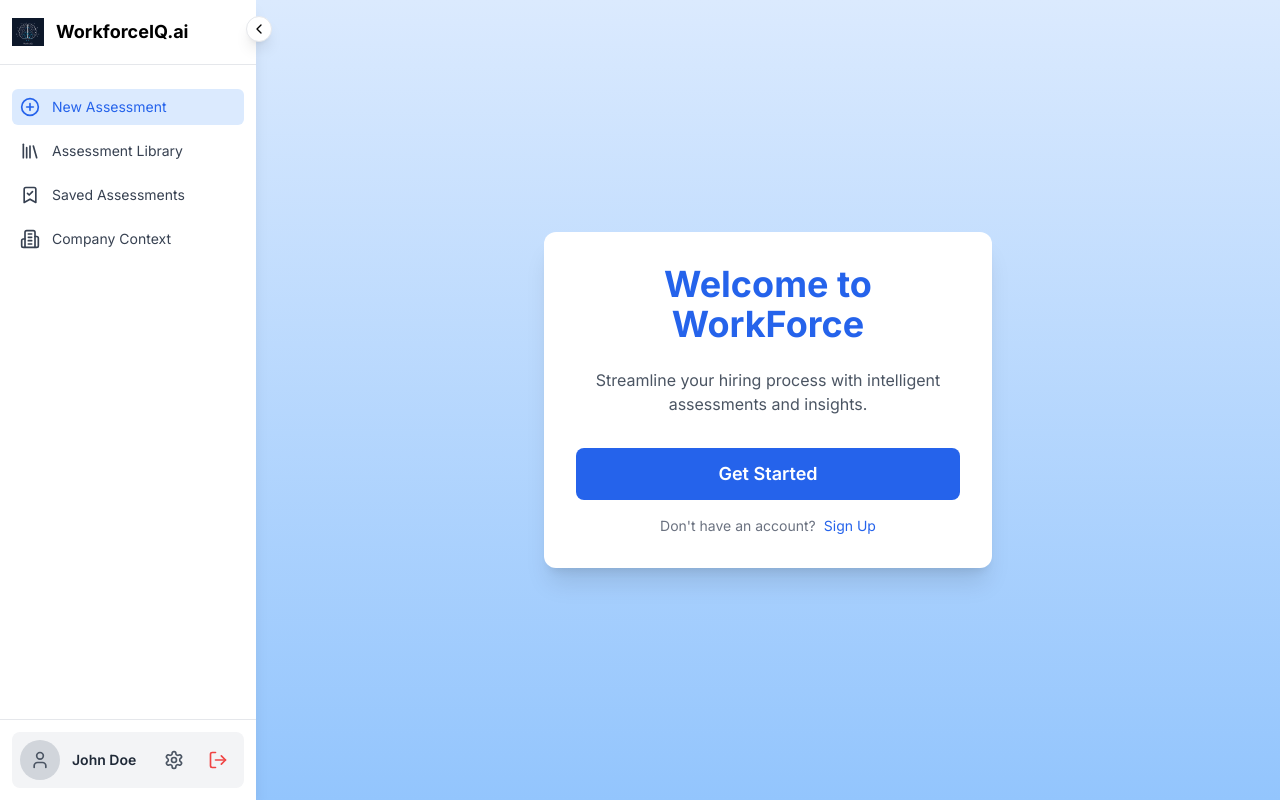
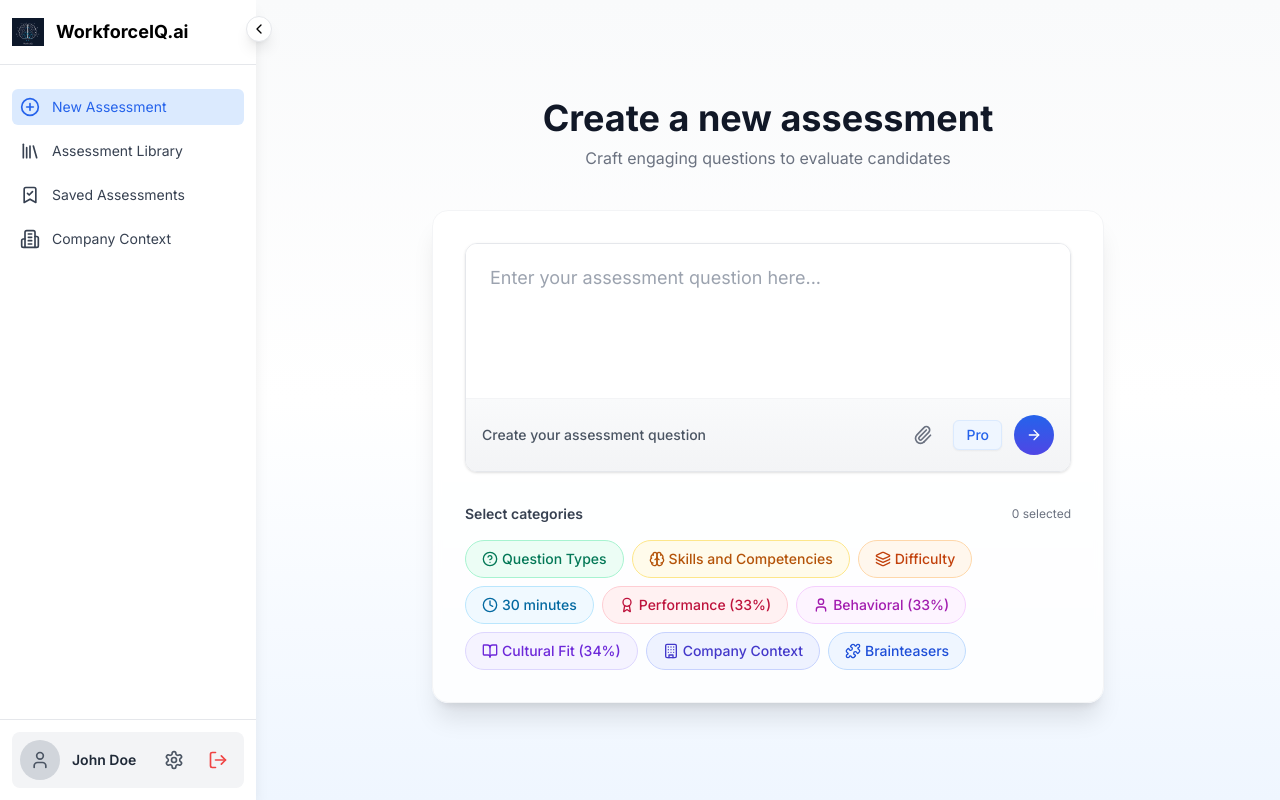
Before and after one commit to prodib01/work-force, a React (Vite) app in the folder workforce-frontend/: page / in a window 1280 px wide. Built offline with nearby package versions, Linux system fonts and the light colour scheme.

Commit message:
new-assessment

```diff
--- a/workforce-frontend/src/pages/Home.tsx
+++ b/workforce-frontend/src/pages/Home.tsx
@@ -1,38 +1,117 @@
-import React from 'react';
-import { Link } from 'react-router-dom';
+import React, { useState } from 'react';
+import { Paperclip, ArrowRight, Clock, Building, Brain, Award, User, BookOpen, Puzzle, Layers, HelpCircle } from 'lucide-react';
 
-const WelcomePage: React.FC = () => {
+function AssessmentPage() {
+    const [question, setQuestion] = useState('');
+    const [selectedCategories, setSelectedCategories] = useState([]);
+    const [isInputFocused, setIsInputFocused] = useState(false);
+
+    const handleCategoryToggle = (categoryId) => {
+        if (selectedCategories.includes(categoryId)) {
+            setSelectedCategories(selectedCategories.filter(id => id !== categoryId));
+        } else {
+            setSelectedCategories([...selectedCategories, categoryId]);
+        }
+    };
+
+    const handleSubmit = (e) => {
+        e.preventDefault();
+        console.log({ question, selectedCategories });
+    };
+
+    const categories = [
+        { id: 'question-types', name: 'Question Types', color: 'bg-emerald-50 text-emerald-700 border-emerald-200', activeColor: 'ring-emerald-400', icon: <HelpCircle size={16} className="mr-1" /> },
+        { id: 'skills', name: 'Skills and Competencies', color: 'bg-amber-50 text-amber-700 border-amber-200', activeColor: 'ring-amber-400', icon: <Brain size={16} className="mr-1" /> },
+        { id: 'difficulty', name: 'Difficulty', color: 'bg-orange-50 text-orange-700 border-orange-200', activeColor: 'ring-orange-400', icon: <Layers size={16} className="mr-1" /> },
+        { id: 'time-frame', name: '30 minutes', color: 'bg-sky-50 text-sky-700 border-sky-200', activeColor: 'ring-sky-400', icon: <Clock size={16} className="mr-1" /> },
+        { id: 'performance', name: 'Performance (33%)', color: 'bg-rose-50 text-rose-700 border-rose-200', activeColor: 'ring-rose-400', icon: <Award size={16} className="mr-1" /> },
+        { id: 'behavioral', name: 'Behavioral (33%)', color: 'bg-fuchsia-50 text-fuchsia-700 border-fuchsia-200', activeColor: 'ring-fuchsia-400', icon: <User size={16} className="mr-1" /> },
+        { id: 'cultural-fit', name: 'Cultural Fit (34%)', color: 'bg-violet-50 text-violet-700 border-violet-200', activeColor: 'ring-violet-400', icon: <BookOpen size={16} className="mr-1" /> },
+        { id: 'company-context', name: 'Company Context', color: 'bg-indigo-50 text-indigo-700 border-indigo-200', activeColor: 'ring-indigo-400', icon: <Building size={16} className="mr-1" /> },
+        { id: 'brain-teasers', name: 'Brainteasers', color: 'bg-blue-50 text-blue-700 border-blue-200', activeColor: 'ring-blue-400', icon: <Puzzle size={16} className="mr-1" /> },
+    ];
+
     return (
-        <div className="min-h-screen bg-gradient-to-br from-blue-100 to-blue-300 flex flex-col items-center justify-center p-4">
-            <div className="max-w-md w-full bg-white shadow-xl rounded-xl p-8 text-center">
-                <h1 className="text-4xl font-bold text-blue-600 mb-6">Welcome to WorkForce</h1>
-                <p className="text-gray-600 mb-8">
-                    Streamline your hiring process with intelligent assessments and insights.
-                </p>
+        <div className="min-h-screen bg-gradient-to-br from-gray-50 via-white to-blue-50 flex items-center justify-center p-4">
+            <div className="w-full max-w-2xl">
+                <div className="text-center mb-6 md:mb-10">
+                    <h1 className="text-3xl md:text-4xl font-bold text-gray-900 mb-2">
+                        Create a new assessment
+                    </h1>
+                    <p className="text-gray-500">Craft engaging questions to evaluate candidates</p>
+                </div>
 
-                <div className="space-y-4">
-                    <Link
-                        to="/login"
-                        className="w-full bg-blue-600 text-white py-3 px-6 rounded-lg
-                       hover:bg-blue-700 transition-colors duration-300
-                       inline-block text-lg font-semibold"
-                    >
-                        Get Started
-                    </Link>
+                <div className="bg-white rounded-2xl shadow-xl border border-gray-100 p-4 md:p-8 backdrop-blur-sm bg-opacity-80">
+                    <form onSubmit={handleSubmit} className="space-y-6 md:space-y-8">
+                        <div className="relative">
+                            <div className={`rounded-xl overflow-hidden transition-all duration-300 ${
+                                isInputFocused
+                                    ? 'ring-2 ring-blue-400 shadow-md'
+                                    : 'shadow border border-gray-200 hover:border-blue-200'
+                            }`}>
+                                <div className="relative">
+                                    <textarea
+                                        className="w-full px-4 md:px-6 py-4 md:py-5 bg-white outline-none placeholder-gray-400 text-gray-800 text-base md:text-lg resize-none"
+                                        placeholder="Enter your assessment question here..."
+                                        value={question}
+                                        onChange={(e) => setQuestion(e.target.value)}
+                                        onFocus={() => setIsInputFocused(true)}
+                                        onBlur={() => setIsInputFocused(false)}
+                                        rows={4}
+                                        style={{ lineHeight: "1.5" }}
+                                    />
+                                </div>
 
-                    <div className="flex items-center justify-center space-x-2 text-sm text-gray-500">
-                        <span>Don't have an account?</span>
-                        <Link
-                            to="/signup"
-                            className="text-blue-600 hover:underline"
-                        >
-                            Sign Up
-                        </Link>
-                    </div>
+                                <div className="flex items-center justify-between p-3 md:p-4 border-t border-gray-100 bg-gradient-to-r from-gray-50 to-gray-100">
+                                    <div className="text-xs md:text-sm text-gray-600 font-medium">Create your assessment question</div>
+                                    <div className="flex items-center space-x-2 md:space-x-3">
+                                        <button
+                                            type="button"
+                                            className="text-gray-500 hover:text-gray-700 transition-colors duration-200 p-1.5 md:p-2 hover:bg-gray-100 rounded-full"
+                                        >
+                                            <Paperclip size={16} className="md:w-5 md:h-5" />
+                                        </button>
+                                        <span className="text-blue-600 text-xs md:text-sm font-medium px-2 py-1 md:px-3 md:py-1 bg-blue-50 rounded-md border border-blue-100 shadow-sm">Pro</span>
+                                        <button
+                                            type="submit"
+                                            className="bg-gradient-to-r from-blue-600 to-indigo-600 text-white rounded-full p-2 md:p-3 hover:shadow-lg transition-all duration-200"
+                                        >
+                                            <ArrowRight size={16} className="md:w-4 md:h-4" />
+                                        </button>
+                                    </div>
+                                </div>
+                            </div>
+                        </div>
+
+                        <div>
+                            <div className="flex items-center justify-between mb-3 md:mb-4">
+                                <h3 className="text-xs md:text-sm font-semibold text-gray-700">Select categories</h3>
+                                <span className="text-xs text-gray-500">{selectedCategories.length} selected</span>
+                            </div>
+
+                            <div className="flex flex-wrap gap-1.5 md:gap-2">
+                                {categories.map((category) => (
+                                    <button
+                                        key={category.id}
+                                        type="button"
+                                        className={`${category.color} flex items-center px-3 py-1.5 md:px-4 md:py-2 rounded-full text-xs md:text-sm font-medium border hover:shadow-sm transition-all duration-200 transform hover:-translate-y-0.5 ${
+                                            selectedCategories.includes(category.id)
+                                                ? `ring-2 ring-offset-1 ${category.activeColor} shadow-md`
+                                                : ''
+                                        }`}
+                                        onClick={() => handleCategoryToggle(category.id)}
+                                    >
+                                        {category.icon}
+                                        {category.name}
+                                    </button>
+                                ))}
+                            </div>
+                        </div>
+                    </form>
                 </div>
             </div>
         </div>
     );
-};
+}
 
-export default WelcomePage;
+export default AssessmentPage;
```
